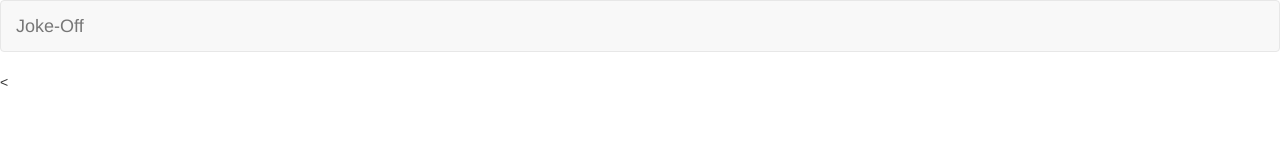
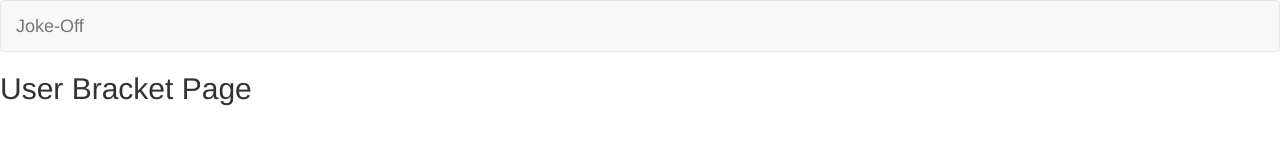
Before and after one commit to Riski24/joke-off, a website: page client/index.html in a window 1280 px wide. Drawn offline with nearby package versions, Linux system fonts and the light colour scheme; some packages are replaced by stand-ins of ours.

Commit message:
Small changes to get app runnable

```diff
--- a/client/app.js
+++ b/client/app.js
@@ -9,6 +9,6 @@ angular.module('app', [
       templateUrl: 'routes/user-bracket.html'
     })
     .otherwise({
-      redirectTo: '/create-bracket'
+      redirectTo: '/user-bracket'
     });
 })
--- a/client/index.html
+++ b/client/index.html
@@ -27,7 +27,8 @@
     <script src="https://ajax.googleapis.com/ajax/libs/angularjs/1.5.7/angular-route.js"></script>
 
     <script src="app.js"></script>
-    <<!-- script src="services.js"></script>
+    <script src="routes/user-bracket.js"></script>
+    <!-- <script src="services.js"></script>
     <script src="routes/questions.js"></script>
     <script src="routes/add-question.js"></script>
     <script src="routes/random.js"></script> -->
```
Also changed, not shown: package.json (+8 -3 lines).
